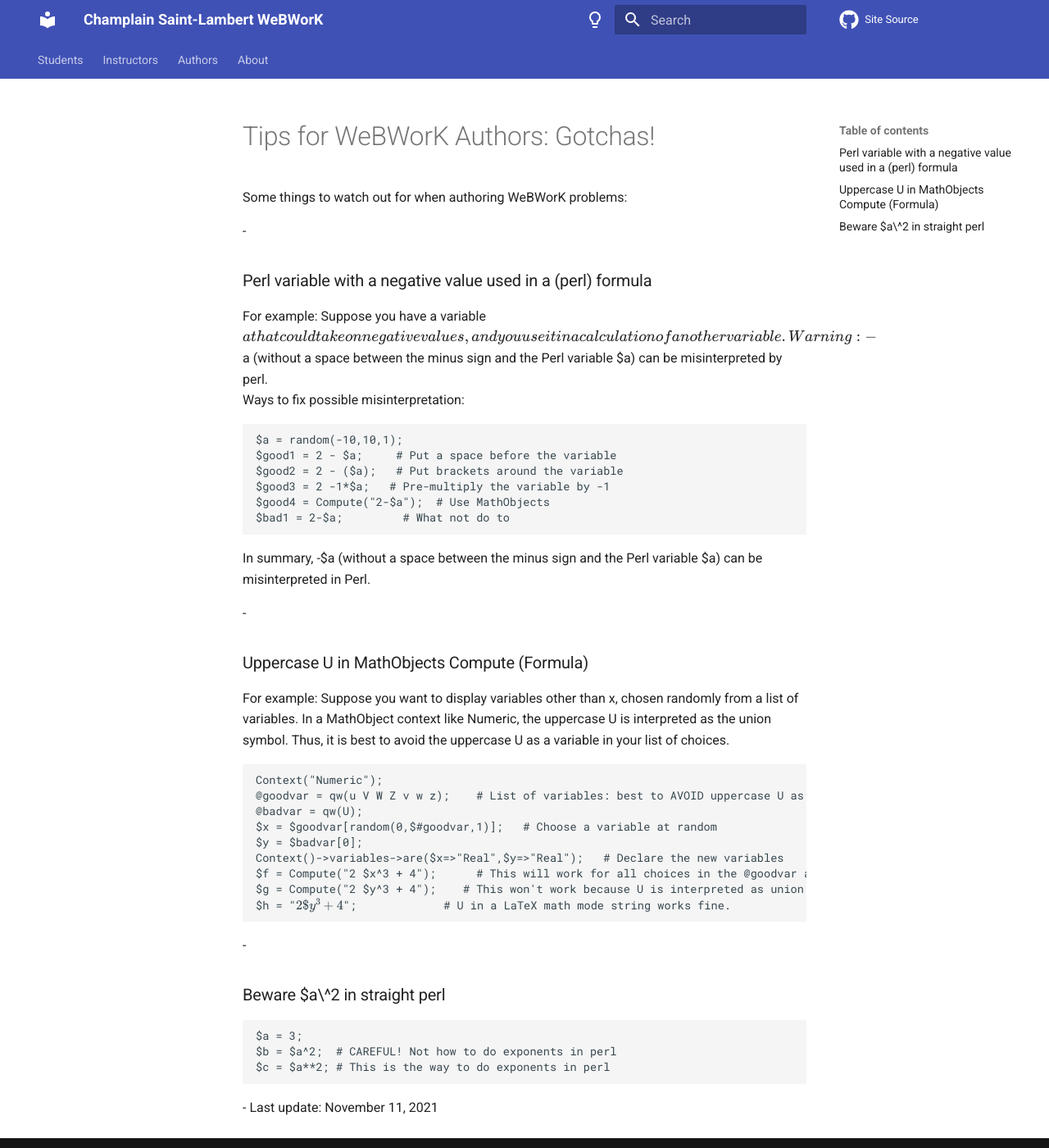
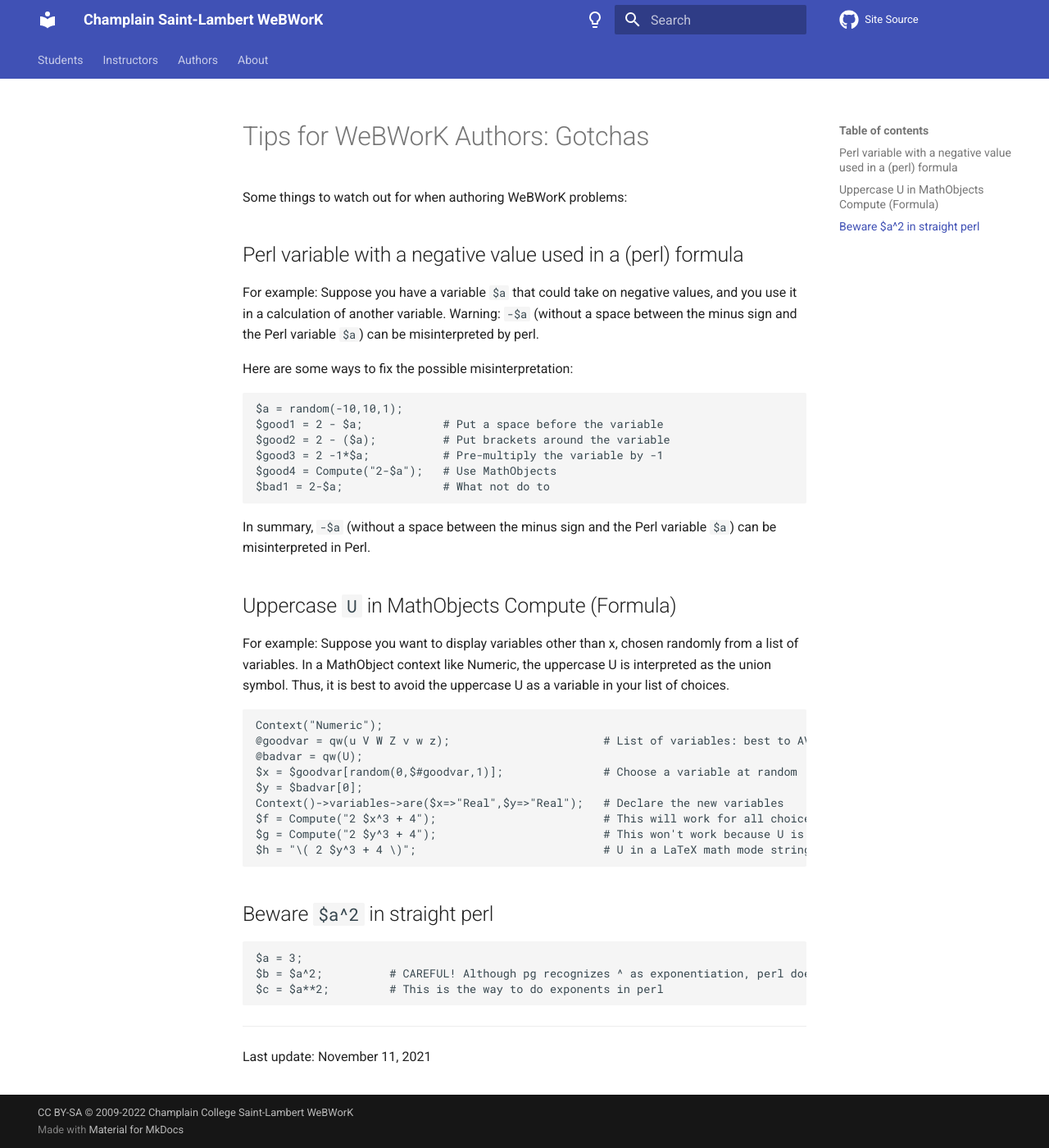
Before and after one commit to cslmath/champlainww.ca, an MkDocs documentation site: the page built from docs/authors/ww-author-tips-gotchas.md, in a window 1280 px wide and 1400 px high. Shown: the whole window at 82% size. Built offline with MkDocs 1.6.1 and Material for MkDocs 9.7.7, drawn with Linux system fonts in a browser that asks for light colours; comment, search, counter and statistics services are not loaded.

Commit message:
Edits in Authors
And experimentation with code syntax highlighting.

````diff
--- a/docs/authors/ww-author-tips-gotchas.md
+++ b/docs/authors/ww-author-tips-gotchas.md
@@ -1,44 +1,60 @@
-# Tips for WeBWorK Authors: Gotchas!
+---
+title: Problem Authors - Gotchas
+author: michele
+date: 2021-11-11
+tags:
+    - authors
+    - pg
+    - perl
+---
+
+# Tips for WeBWorK Authors: Gotchas
 
 Some things to watch out for when authoring WeBWorK problems:
 
--
-### Perl variable with a negative value used in a (perl) formula
-For example:  Suppose you have a variable $a that could take on negative values, and you use it in a calculation of another variable. Warning: -$a (without a space between the minus sign and the Perl variable $a) can be misinterpreted by perl.
-Ways to fix possible misinterpretation:
+## Perl variable with a negative value used in a (perl) formula
 
-	$a = random(-10,10,1);
- 	$good1 = 2 - $a;     # Put a space before the variable
-	$good2 = 2 - ($a);   # Put brackets around the variable
-    $good3 = 2 -1*$a;   # Pre-multiply the variable by -1
-    $good4 = Compute("2-$a");  # Use MathObjects
-    $bad1 = 2-$a;         # What not do to
+For example:  Suppose you have a variable `$a` that could take on negative values,
+and you use it in a calculation of another variable.
+Warning: `-$a` (without a space between the minus sign and the Perl variable `$a`) can be misinterpreted by perl.
 
-In summary, -$a (without a space between the minus sign and the Perl variable $a) can be misinterpreted in Perl.
+Here are some ways to fix the possible misinterpretation:
 
--
+```pg
+$a = random(-10,10,1);
+$good1 = 2 - $a;            # Put a space before the variable
+$good2 = 2 - ($a);          # Put brackets around the variable
+$good3 = 2 -1*$a;           # Pre-multiply the variable by -1
+$good4 = Compute("2-$a");   # Use MathObjects
+$bad1 = 2-$a;               # What not do to
+```
 
+In summary, `-$a` (without a space between the minus sign and the Perl variable `$a`) can be misinterpreted in Perl.
 
-### Uppercase U in MathObjects Compute (Formula)
+## Uppercase `U` in MathObjects Compute (Formula)
 
 For example: Suppose you want to display variables other than x, chosen randomly from a list of variables. In a MathObject context like Numeric, the uppercase U is interpreted as the union symbol. Thus, it is best to avoid the uppercase U as a variable in your list of choices.
 
-	Context("Numeric");
-	@goodvar = qw(u V W Z v w z);    # List of variables: best to AVOID uppercase U as a variables
-	@badvar = qw(U);
-	$x = $goodvar[random(0,$#goodvar,1)];   # Choose a variable at random
-	$y = $badvar[0];
-	Context()->variables->are($x=>"Real",$y=>"Real");   # Declare the new variables
-	$f = Compute("2 $x^3 + 4");      # This will work for all choices in the @goodvar array of variables
-	$g = Compute("2 $y^3 + 4");    # This won't work because U is interpreted as union in MathObject
-	$h = "\( 2 $y^3 + 4 \)";             # U in a LaTeX math mode string works fine.
+```pg
+Context("Numeric");
+@goodvar = qw(u V W Z v w z);                       # List of variables: best to AVOID uppercase U as a variables
+@badvar = qw(U);
+$x = $goodvar[random(0,$#goodvar,1)];               # Choose a variable at random
+$y = $badvar[0];
+Context()->variables->are($x=>"Real",$y=>"Real");   # Declare the new variables
+$f = Compute("2 $x^3 + 4");                         # This will work for all choices in the @goodvar array of variables
+$g = Compute("2 $y^3 + 4");                         # This won't work because U is interpreted as union in MathObject
+$h = "\( 2 $y^3 + 4 \)";                            # U in a LaTeX math mode string works fine.
+```
 
--
+## Beware `$a^2` in straight perl
 
-### Beware $a\^2 in straight perl
+```pg
+$a = 3;
+$b = $a^2;          # CAREFUL! Although pg recognizes ^ as exponentiation, perl does not
+$c = $a**2;         # This is the way to do exponents in perl
+```
 
-	$a = 3;
-	$b = $a^2;  # CAREFUL! Not how to do exponents in perl
-	$c = $a**2; # This is the way to do exponents in perl
--
+---
+
 Last update: November 11, 2021
````
Also changed, not shown: TODO.md (+15 -2 lines), docs/authors/authors.md (+6 -0 lines).
